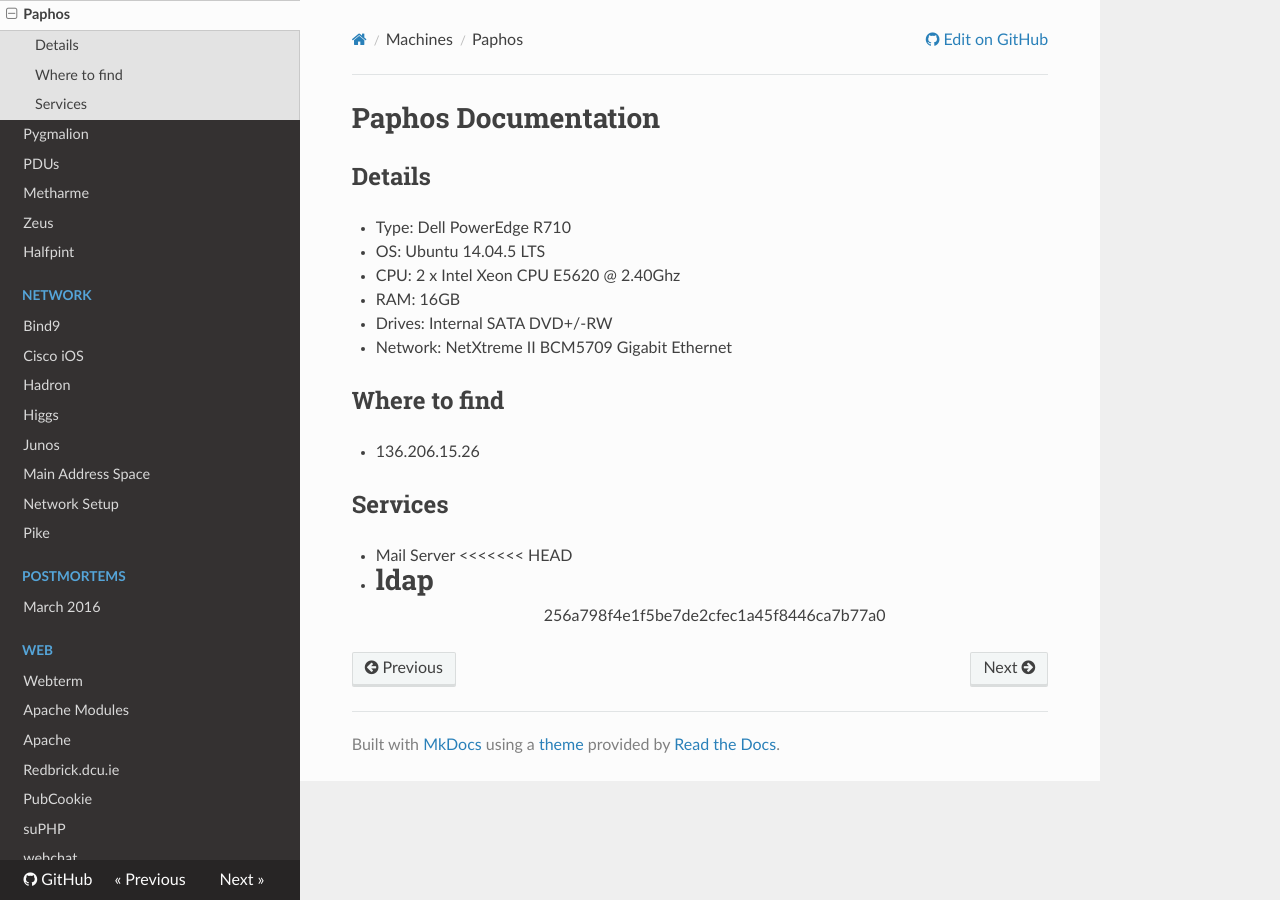
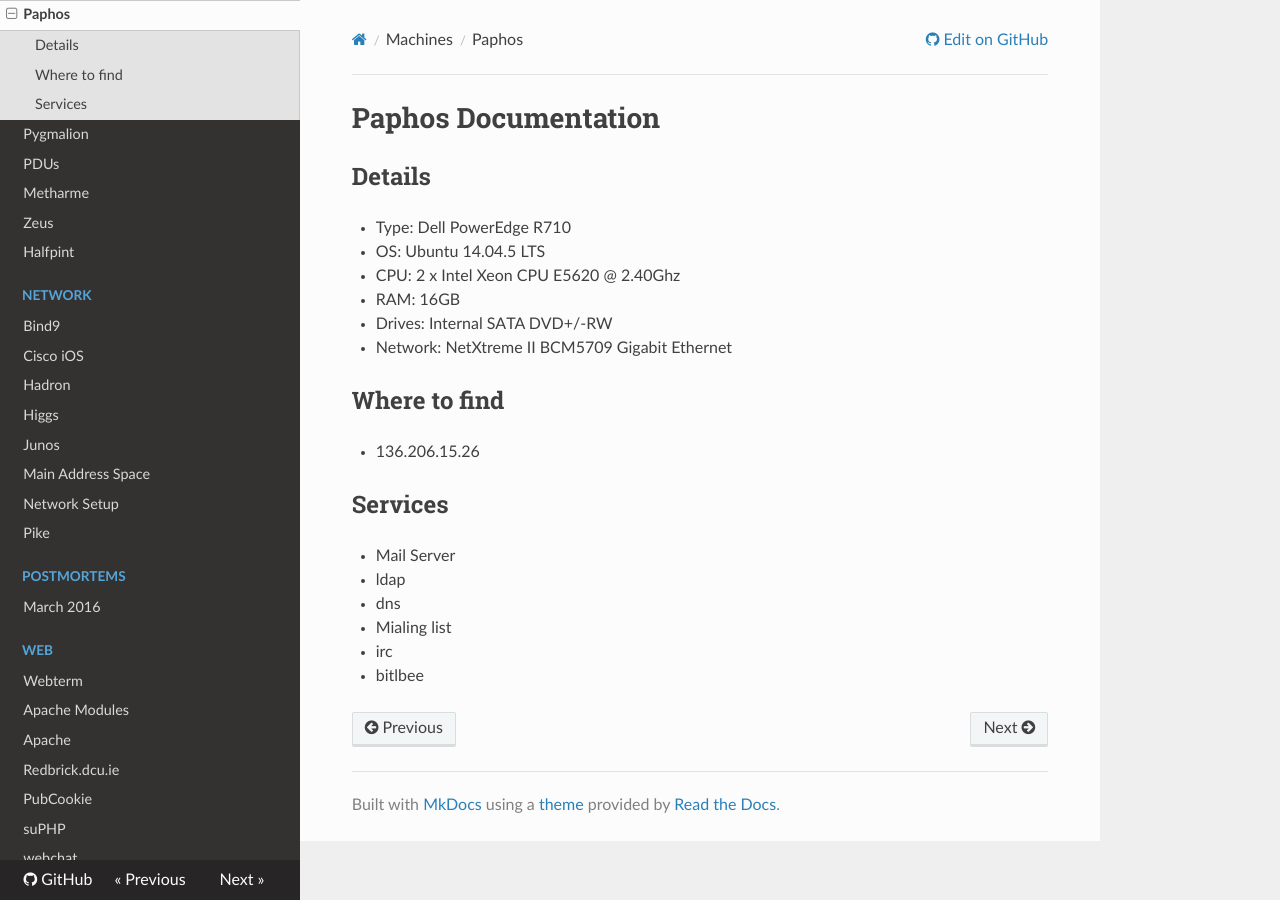
Before and after one commit to redbrick/docs-old, an MkDocs documentation site: the page built from docs/machines/paphos.md, in a window 1280 px wide. Built offline with MkDocs 1.6.1, drawn with Linux system fonts in a browser that asks for light colours; nearby versions of some CDN libraries; old or Windows-style settings are respelled for this version of MkDocs.

Commit message:
Added new services

```diff
--- a/docs/machines/paphos.md
+++ b/docs/machines/paphos.md
@@ -16,7 +16,8 @@
 ## Services
 
 * Mail Server
-<<<<<<< HEAD
 * ldap
-=======
->>>>>>> 256a798f4e1f5be7de2cfec1a45f8446ca7b77a0
+* dns
+* Mialing list
+* irc
+* bitlbee
```
